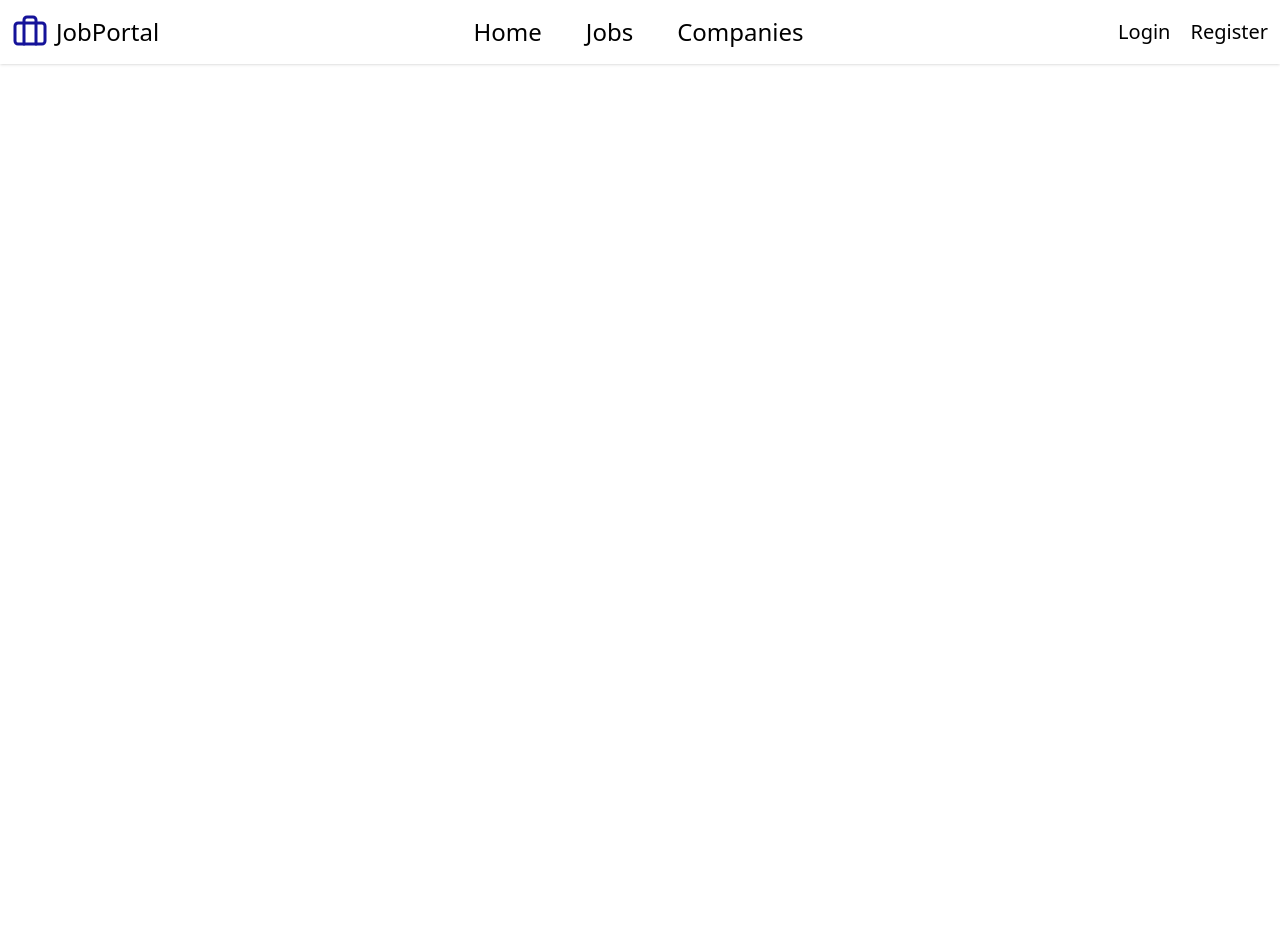
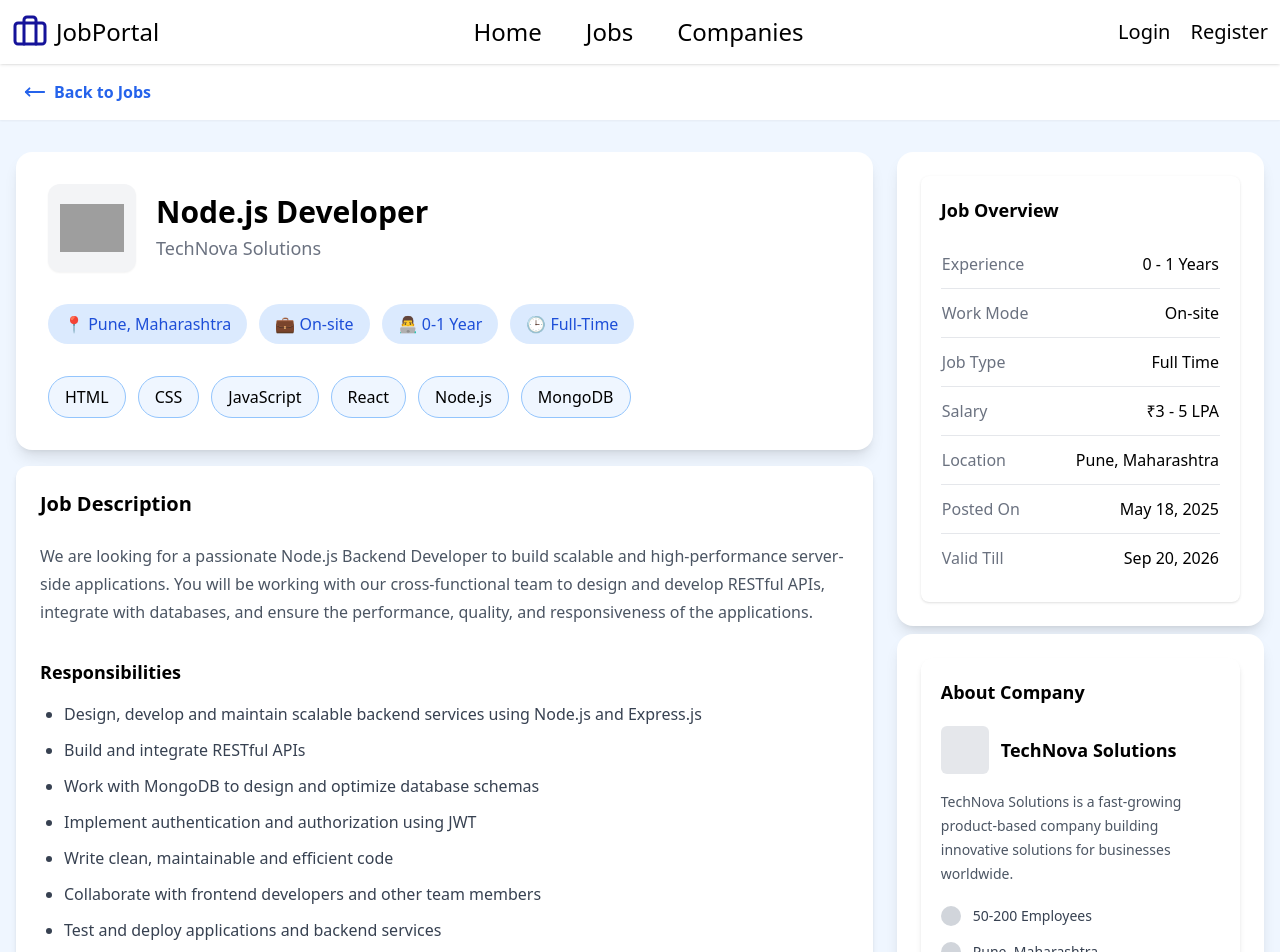
Before and after one commit to shamshadalam232/full-job-portal, a React app in the folder frontend/: page /job/1 in a window 1280 px wide. Shown: the top 952 px of the page. Before the commit the page ends 800 px from the top, so only its background shows below. Built offline with nearby package versions, Linux system fonts and the light colour scheme; grey boxes are pictures that could not be loaded; the HTML template or start-up script is replaced by a standard one.

Commit message:
some new push

```diff
--- /dev/null
+++ b/frontend/src/components/JobDetailComponent.jsx/JobDescription.jsx
@@ -0,0 +1,47 @@
+import React from 'react'
+
+export default function JobDescription() {
+  return (
+    <div className="bg-white rounded-xl shadow-md p-6 mt-4">
+  <h2 className="text-xl font-semibold mb-6">Job Description</h2>
+
+  {/* Description */}
+  <p className="text-gray-600 leading-7 mb-8">
+    We are looking for a passionate Node.js Backend Developer to build
+    scalable and high-performance server-side applications. You will be
+    working with our cross-functional team to design and develop RESTful
+    APIs, integrate with databases, and ensure the performance, quality,
+    and responsiveness of the applications.
+  </p>
+
+  {/* Responsibilities */}
+  <div className="mb-8">
+    <h3 className="text-lg font-semibold mb-4">Responsibilities</h3>
+
+    <ul className="list-disc pl-6 space-y-3 text-gray-700">
+      <li>Design, develop and maintain scalable backend services using Node.js and Express.js</li>
+      <li>Build and integrate RESTful APIs</li>
+      <li>Work with MongoDB to design and optimize database schemas</li>
+      <li>Implement authentication and authorization using JWT</li>
+      <li>Write clean, maintainable and efficient code</li>
+      <li>Collaborate with frontend developers and other team members</li>
+      <li>Test and deploy applications and backend services</li>
+    </ul>
+  </div>
+
+  {/* Requirements */}
+  <div>
+    <h3 className="text-lg font-semibold mb-4">Requirements</h3>
+
+    <ul className="list-disc pl-6 space-y-3 text-gray-700">
+      <li>0 - 1 years of experience in backend development</li>
+      <li>Strong knowledge of Node.js, Express.js and MongoDB</li>
+      <li>Understanding of RESTful APIs and HTTP methods</li>
+      <li>Basic knowledge of authentication (JWT)</li>
+      <li>Good problem-solving skills and attention to detail</li>
+      <li>Familiarity with Git and version control</li>
+    </ul>
+  </div>
+</div>
+  )
+}
--- /dev/null
+++ b/frontend/src/components/JobDetailComponent.jsx/JobDetailCard.jsx
@@ -0,0 +1,83 @@
+import React from "react";
+import image from "../../assets/login image.jpg";
+
+export default function JobDetailCard() {
+  return (
+    <div className="bg-white rounded-2xl shadow-lg p-8">
+
+      {/* Logo + Title */}
+      <div className="flex items-center gap-5">
+
+        <div className="bg-gray-100 p-3 rounded-xl shadow-sm">
+          <img
+            src={image}
+            alt=""
+            className="h-16 w-16 object-contain"
+          />
+        </div>
+
+        <div>
+          <h1 className="text-3xl font-bold">
+            Node.js Developer
+          </h1>
+
+          <p className="text-gray-500 text-lg mt-1">
+            TechNova Solutions
+          </p>
+        </div>
+
+      </div>
+
+      {/* Job Info */}
+      <div className="flex flex-wrap gap-3 mt-8">
+
+        <span className="bg-blue-100 text-blue-700 px-4 py-2 rounded-full">
+          📍 Pune, Maharashtra
+        </span>
+
+        <span className="bg-blue-100 text-blue-700 px-4 py-2 rounded-full">
+          💼 On-site
+        </span>
+
+        <span className="bg-blue-100 text-blue-700 px-4 py-2 rounded-full">
+          👨‍💻 0-1 Year
+        </span>
+
+        <span className="bg-blue-100 text-blue-700 px-4 py-2 rounded-full">
+          🕒 Full-Time
+        </span>
+
+      </div>
+
+      {/* Skills */}
+      <div className="flex flex-wrap gap-3 mt-8">
+
+        <span className="border border-blue-300 bg-blue-50 px-4 py-2 rounded-full">
+          HTML
+        </span>
+
+        <span className="border border-blue-300 bg-blue-50 px-4 py-2 rounded-full">
+          CSS
+        </span>
+
+        <span className="border border-blue-300 bg-blue-50 px-4 py-2 rounded-full">
+          JavaScript
+        </span>
+
+        <span className="border border-blue-300 bg-blue-50 px-4 py-2 rounded-full">
+          React
+        </span>
+
+        <span className="border border-blue-300 bg-blue-50 px-4 py-2 rounded-full">
+          Node.js
+        </span>
+
+        <span className="border border-blue-300 bg-blue-50 px-4 py-2 rounded-full">
+          MongoDB
+        </span>
+
+      </div>
+
+    </div>
+  );
+}
--- /dev/null
+++ b/frontend/src/components/JobDetailComponent.jsx/JobOverview.jsx
@@ -0,0 +1,102 @@
+import React from 'react'
+
+export default function JobOverview() {
+  return (
+    <>
+    <div className="bg-white rounded-2xl shadow-lg p-6">
+    <div>
+       <div className="bg-white rounded-lg shadow p-5 w-full max-w-sm">
+  <h2 className="text-lg font-semibold mb-4">Job Overview</h2>
+
+  <table className="w-full">
+    <tbody>
+      <tr className="border-b">
+        <td className="py-3 text-gray-500">Experience</td>
+        <td className="py-3 text-right font-medium">0 - 1 Years</td>
+      </tr>
+
+      <tr className="border-b">
+        <td className="py-3 text-gray-500">Work Mode</td>
+        <td className="py-3 text-right font-medium">On-site</td>
+      </tr>
+
+      <tr className="border-b">
+        <td className="py-3 text-gray-500">Job Type</td>
+        <td className="py-3 text-right font-medium">Full Time</td>
+      </tr>
+
+      <tr className="border-b">
+        <td className="py-3 text-gray-500">Salary</td>
+        <td className="py-3 text-right font-medium">₹3 - 5 LPA</td>
+      </tr>
+
+      <tr className="border-b">
+        <td className="py-3 text-gray-500">Location</td>
+        <td className="py-3 text-right font-medium">Pune, Maharashtra</td>
+      </tr>
+
+      <tr className="border-b">
+        <td className="py-3 text-gray-500">Posted On</td>
+        <td className="py-3 text-right font-medium">May 18, 2025</td>
+      </tr>
+
+      <tr>
+        <td className="py-3 text-gray-500">Valid Till</td>
+        <td className="py-3 text-right font-medium">Sep 20, 2026</td>
+      </tr>
+    </tbody>
+  </table>
+</div>
+    </div>
+    </div>
+
+
+    <div className="bg-white rounded-2xl shadow-lg p-6 mt-2">
+   <div className="bg-white rounded-xl shadow-md p-5 w-full max-w-sm">
+  <h2 className="text-lg font-semibold mb-5">About Company</h2>
+
+  {/* Logo + Company Name */}
+  <div className="flex items-center gap-3 mb-4">
+    <div className="w-12 h-12 bg-gray-200 rounded-md"></div>
+
+    <div>
+      <h3 className="text-lg font-semibold">TechNova Solutions</h3>
+    </div>
+  </div>
+
+  {/* Description */}
+  <p className="text-sm text-gray-600 leading-6 mb-5">
+    TechNova Solutions is a fast-growing product-based company building
+    innovative solutions for businesses worldwide.
+  </p>
+
+  {/* Company Details */}
+  <div className="space-y-4">
+
+    <div className="flex items-center gap-3">
+      <div className="w-5 h-5 bg-gray-300 rounded-full"></div>
+      <span className="text-gray-700 text-sm">
+        50-200 Employees
+      </span>
+    </div>
+
+    <div className="flex items-center gap-3">
+      <div className="w-5 h-5 bg-gray-300 rounded-full"></div>
+      <span className="text-gray-700 text-sm">
+        Pune, Maharashtra
+      </span>
+    </div>
+
+    <div className="flex items-center gap-3">
+      <div className="w-5 h-5 bg-gray-300 rounded-full"></div>
+      <span className="text-blue-600 text-sm">
+        www.technovasolutions.com
+      </span>
+    </div>
+
+  </div>
+</div>
+    </div>
+    </>
+  )
+}
--- a/frontend/src/components/button/Button.jsx
+++ /dev/null
@@ -1,7 +0,0 @@
-import React from 'react'
-
-export default function Button() {
-  return (
-    <div>Button</div>
-  )
-}
--- /dev/null
+++ b/frontend/src/components/button/viewAllJobButton.jsx
@@ -0,0 +1,11 @@
+import { MoveRight } from 'lucide-react'
+import React from 'react'
+
+export default function Button() {
+  return (
+    <div className='flex justify-center border-2 border-blue-700 w-fit mx-auto h-13 p-5 gap-2 mb-4 cursor-pointer rounded-2xl hover:bg-blue-600 hover:text-white transition-all duration-300 active:scale-95'>
+      <button className='flex justify-center'>View all Jobs </button>
+      <MoveRight className='flex justify-center items-center'/>
+    </div>
+  )
+}
--- a/frontend/src/components/jobCard/JobCard.jsx
+++ b/frontend/src/components/jobCard/JobCard.jsx
@@ -1,10 +1,15 @@
 import React from 'react'
 import image from '../../assets/images.png'
+import { useNavigate } from 'react-router-dom'
 
 export default function JobCard(data) {
 
+  const navigate = useNavigate()
+
   return (
-   <div className="p-3">
+   <div className="p-3" onClick={() => {
+       navigate(`/job/${data.id}`)
+   }}>
   <div className="bg-blue-100 rounded-2xl shadow-md hover:shadow-xl hover:-translate-y-2 transition-all duration-300 h-[470px] flex flex-col justify-between p-5">
 
     <div>
@@ -39,7 +44,7 @@ export default function JobCard(data) {
 
       </div>
 
-      <div className="flex flex-wrap gap-2 mb-5">
+      <div className="flex flex-wrap gap-2 mb-4">
 
         {data.skills.map((skill, index) => (
 
--- a/frontend/src/pages/HomePage.jsx
+++ b/frontend/src/pages/HomePage.jsx
@@ -3,6 +3,7 @@ import {Search} from 'lucide-react'
 import Hompage2Component from '../components/HomePage2/Hompage2Component'
 import JobCard from '../components/jobCard/JobCard'
 import api from '../api/Axios'
+import Button from '../components/button/viewAllJobButton'
 
 export default function HomePage() {
 
@@ -71,9 +72,10 @@ export default function HomePage() {
         <Hompage2Component />
         <div className='grid grid-cols-1 sm:grid-cols-2 lg:grid-cols-4 gap-6'>
          { Jobs.map((data) => {
-             return <JobCard key={data._id} companyName={data.company.companyName} title={data.title} skills={data.skills} companyLogo={data.company.companyLogo} workMode={data.workMode} validDate={new Date(data.validDate).toLocaleDateString()} location={data.location} experience={data.experience}/>
+             return <JobCard key={data._id} id={data._id} companyName={data.company.companyName} title={data.title} skills={data.skills} companyLogo={data.company.companyLogo} workMode={data.workMode} validDate={new Date(data.validDate).toLocaleDateString()} location={data.location} experience={data.experience}/>
             }) }
         </div>
+        <Button />
     </>
 
   )
--- a/frontend/src/pages/JobDetail.jsx
+++ b/frontend/src/pages/JobDetail.jsx
@@ -1,7 +1,36 @@
+
 import React from 'react'
+import { MoveLeft } from 'lucide-react'
+import JobDetailCard from '../components/JobDetailComponent.jsx/JobDetailCard'
+import JobOverview from '../components/JobDetailComponent.jsx/JobOverview'
+import JobDescription from '../components/JobDetailComponent.jsx/JobDescription'
 
 export default function JobDetail() {
   return (
-    <div>JobDetail</div>
+    <div className="bg-blue-50 min-h-screen">
+
+      {/* Back Button */}
+      <div className="bg-white shadow-sm">
+        <div className="max-w-7xl mx-auto px-6 py-4 flex items-center gap-2 text-blue-600 font-semibold cursor-pointer hover:text-blue-800">
+          <MoveLeft size={22} />
+          <span>Back to Jobs</span>
+        </div>
+      </div>
+
+      {/* Main Layout */}
+      <div className="max-w-7xl mx-auto px-4 py-8 flex flex-col lg:flex-row gap-6">
+
+        <div className="w-full lg:w-[70%]">
+          <JobDetailCard />
+          <JobDescription />
+        </div>
+
+        <div className="w-full lg:w-[30%]">
+          <JobOverview />
+        </div>
+
+      </div>
+
+    </div>
   )
 }
--- a/frontend/src/routes/Route.jsx
+++ b/frontend/src/routes/Route.jsx
@@ -5,6 +5,7 @@ import LoginPage from '../pages/LoginPage.jsx'
 import RegisterPage from '../pages/RegisterPage.jsx'
 import Navbar from '../components/Navbar/Navbar.jsx'
 import JobsPage from '../pages/JobsPage.jsx'
+import JobDetail from '../pages/JobDetail.jsx'
 
 export default function RouteConfig() {
   return (
@@ -16,6 +17,7 @@ export default function RouteConfig() {
         <Route path='/login' element={<LoginPage/>} />
         <Route path='/register' element={<RegisterPage/>} />
         <Route path='/job' element={<JobsPage />} />
+        <Route path='/job/:id' element={<JobDetail />} />
       </Routes>
     </>
 
```
Also changed, not shown: frontend/src/pages/JobsPage.jsx (+9 -7 lines).
